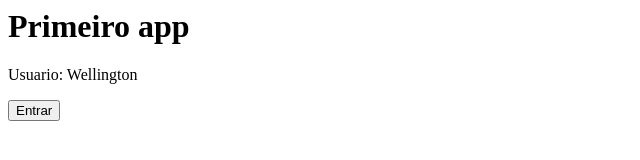
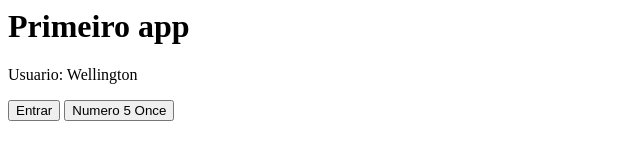
Before and after one commit to wsfin64/vue-udemy, a plain HTML site: page primeiroApp/index.html in a window 1280 px wide. Shown: the whole page, without its empty margins (0-640 px from the left). Drawn offline with nearby package versions, Linux system fonts and the light colour scheme.

Commit message:
Diretiva v-on pt2

```diff
--- a/primeiroApp/index.html
+++ b/primeiroApp/index.html
@@ -6,7 +6,8 @@
     <p>Usuario: {{nome}}</p>
     <!-- <a v-bind:href="canal" target="blank">Canal Youtube</a> -->
 
-    <button v-on:click="entrar">Entrar</button>
+    <button v-on:click="entrar(5)">Entrar</button>
+    <button v-on:click.once="entrar(5)">Numero 5 Once</button>    <!-- O .once permite executar a função apenas uma vez-->
 </div>
 
 <script>
@@ -19,8 +20,8 @@
             }
         },
         methods:{
-            entrar(){
-                this.nome = 'Sujeito Programador'
+            entrar(numero){
+                this.nome += numero;
             }
         }
     })
```
